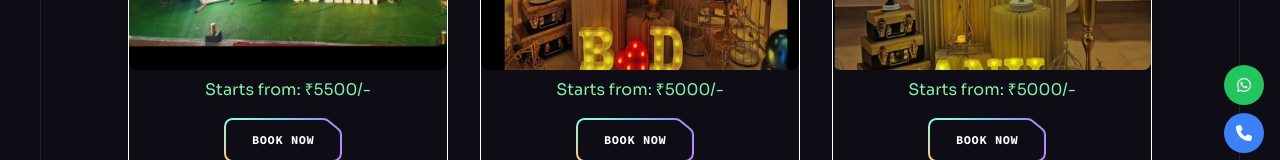
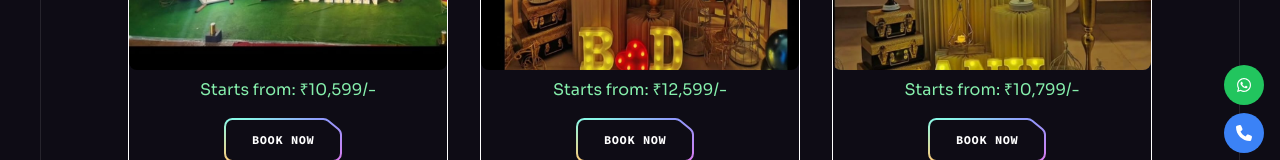
Before and after one commit to mdnumanraza/TAN-events, a React (Vite) app: page /bday in a window 1280 px wide. Shown: the part 583-743 px from the top of the page. Built offline with nearby package versions, Linux system fonts and the light colour scheme.

Commit message:
bug fixes

```diff
--- a/src/Pages/Bday.jsx
+++ b/src/Pages/Bday.jsx
@@ -36,7 +36,7 @@ const Bday = () => {
                                     <div className="flex flex-col justify-center items-center">
                                        {item.title&& <h2 className="px-2 py-3 font-bold text-2xl text-purple-500" >{item.title}</h2>}
 
-                                        <p className="p-2 text-green-300">Starts from: ₹{item.price}/-</p>
+                                        <p className="p-2 text-green-300">Starts from: ₹{item.price.toLocaleString('en-US')}/-</p>
 
                                         <div className=" w-32 py-2 ">
                                             <Button >
--- a/src/components/Hero.jsx
+++ b/src/components/Hero.jsx
@@ -9,6 +9,7 @@ import Notification from "./Notification";
 import CompanyLogos from "./CompanyLogos";
 import heroPic from "../assets/servicespic/hero.jpg"
 import { Helmet } from 'react-helmet';
+import { Link } from "react-router-dom";
 
 const Hero = () => {
   const parallaxRef = useRef(null);
@@ -51,9 +52,11 @@ const Hero = () => {
             <a href="tel:+919353797148" className="underline text-purple-300 my-4">Call Now: 9353797148</a>
 
           </p>
-          <Button href="/getservice" white>
+          <Link to={'/getservice'}>
+          <Button  white>
             Get Service
           </Button>
+          </Link>
         </div>
         <div className="relative max-w-[23rem] mx-auto md:max-w-5xl xl:mb-24">
           <div className="relative z-1 p-0.5 rounded-2xl bg-conic-gradient">
--- a/src/constants/index.js
+++ b/src/constants/index.js
@@ -200,36 +200,36 @@ const { b1,b2, b3, b4, b5, b6, b7, b8} = balloonpic;
 export const bday = [
   {
     img:b3,
-    price:5500,
+    price:10599,
   },
   {
     img:b4,
-    price:5000,
+    price:12599,
   },
   {
     img:b5,
-    price:5000,
+    price:10799,
   },
   {
     img:b6,
-    price:5000,
+    price:10499,
   },
    {
     img:b1,
-    price:4500,
+    price:11499,
   },
 
   {
     img:b7,
-    price:4500,
+    price:10699,
   },
   {
     img:b8,
-    price:3999,
+    price:13999,
   },
   {
     img:b2,
-    price:6500,
+    price:10599,
   },
 ]
 
```
